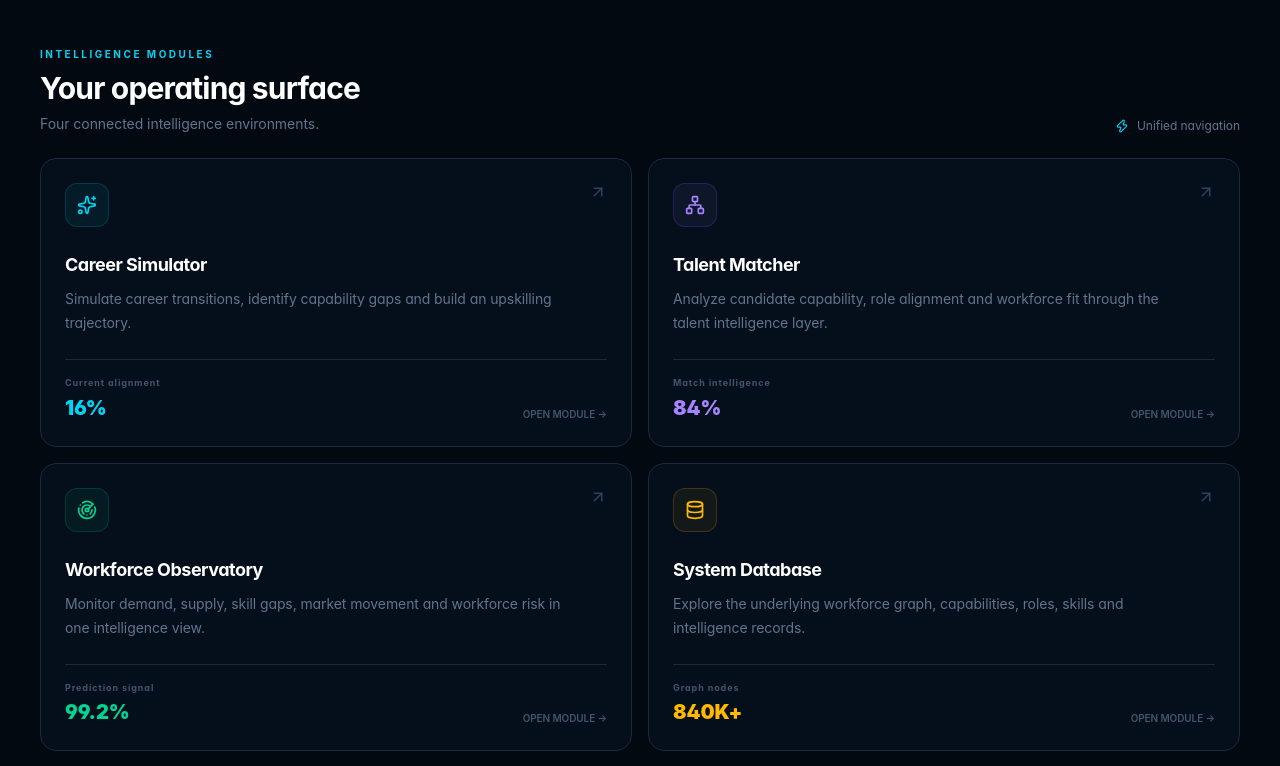
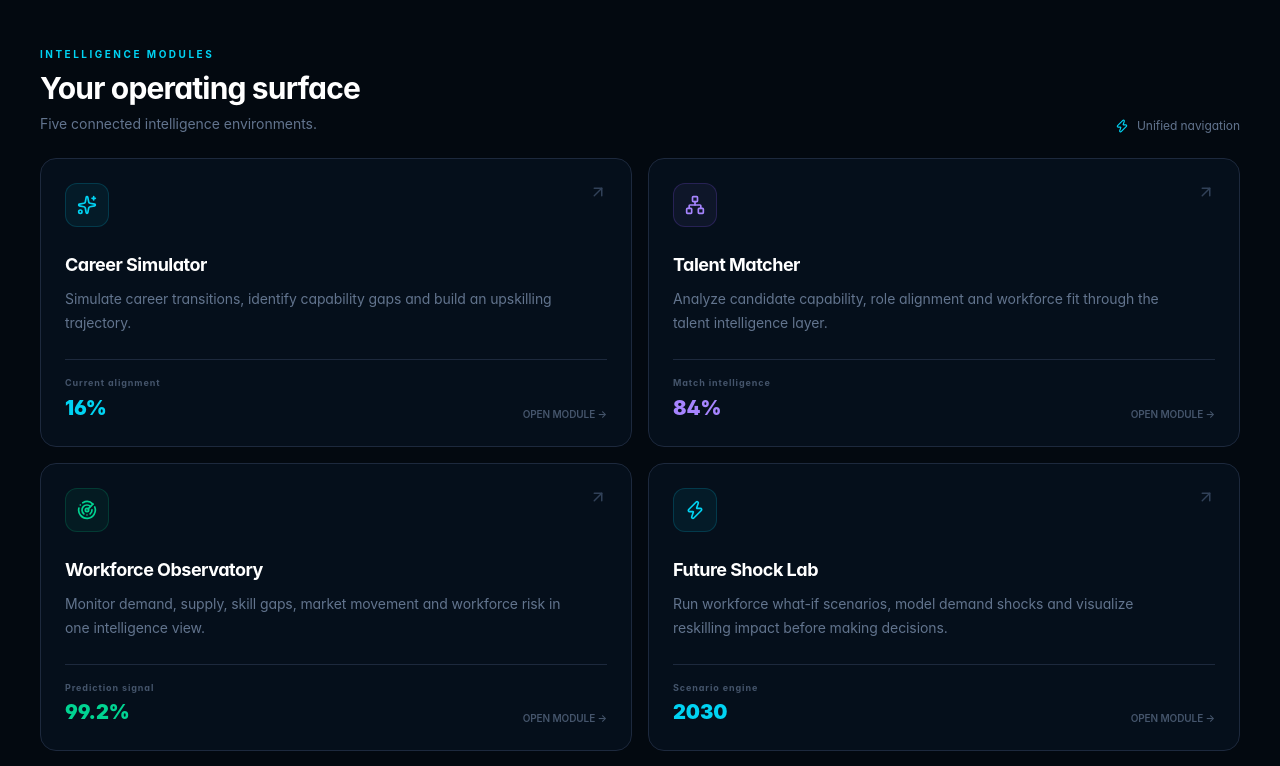
Before and after one commit to lubhanshu1/omninexus, a Next.js app in the folder frontend/: page / in a window 1280 px wide. Shown: the part 919-1685 px from the top of the page. Built offline with nearby package versions, Linux system fonts and the light colour scheme; sample sign-in values are in the browser's storage.

Commit message:
Add Future Shock Lab to OmniNexus home

```diff
--- a/frontend/app/page.tsx
+++ b/frontend/app/page.tsx
@@ -47,6 +47,16 @@ const modules = [
     accent: "emerald",
     metric: "99.2%",
     metricLabel: "Prediction signal",
+  },
+  {
+    title: "Future Shock Lab",
+    description:
+      "Run workforce what-if scenarios, model demand shocks and visualize reskilling impact before making decisions.",
+    href: "/future-lab",
+    icon: Zap,
+    accent: "cyan",
+    metric: "2030",
+    metricLabel: "Scenario engine",
   },
   {
     title: "System Database",
@@ -345,7 +355,7 @@ export default function HomePage() {
               </h2>
 
               <p className="mt-2 text-sm text-slate-500">
-                Four connected intelligence environments.
+                Five connected intelligence environments.
               </p>
             </div>
 
```
